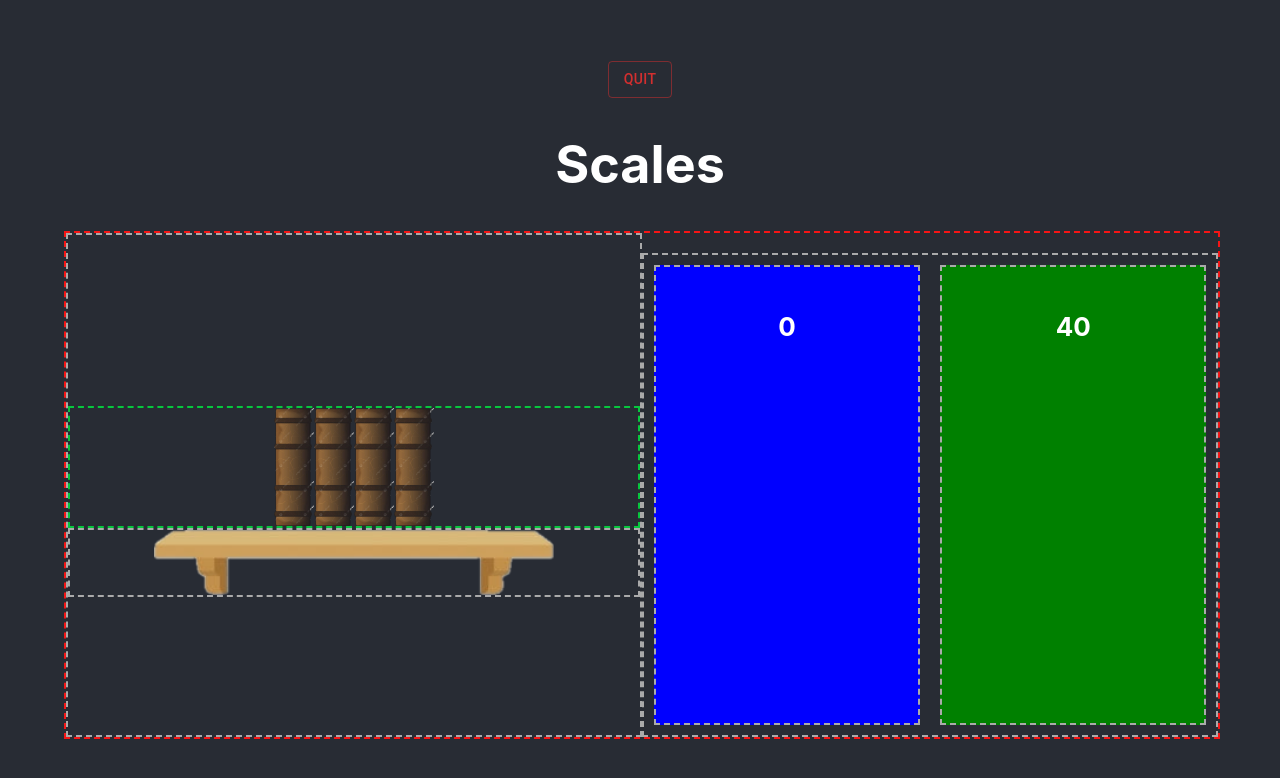
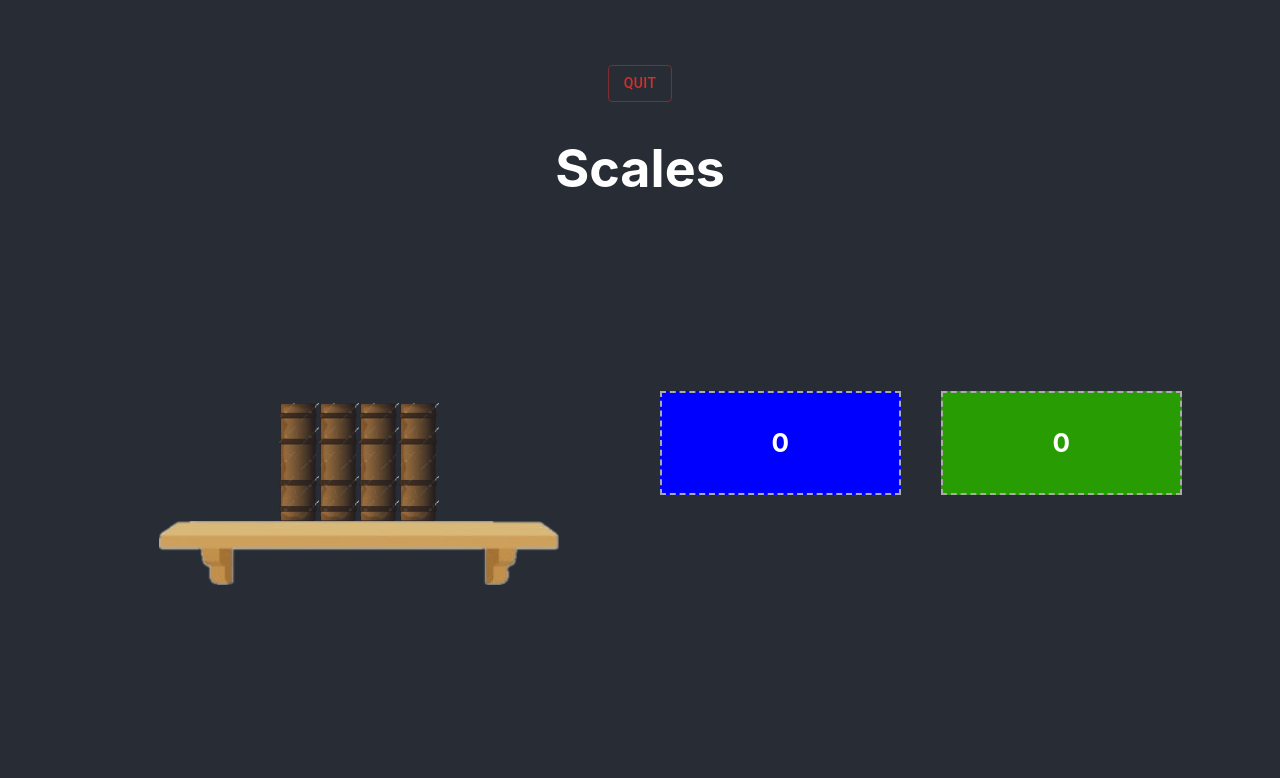
Before and after one commit to JB-Higgins22/CSC3032-2324-TEAM13, a React (Create React App) app in the folder troubles-experience/: page /scales in a window 1280 px wide. Shown: the top 778 px of the page. Built offline with nearby package versions, Linux system fonts and the light colour scheme.

Commit message:
Redesigned interface, animated scales

```diff
--- a/troubles-experience/src/classes/bookshelf.js
+++ b/troubles-experience/src/classes/bookshelf.js
@@ -7,4 +7,21 @@ export default class BookshelfObject {
       return this.issues;
     }
 
+    removeBook(issue) {
+        if (this.checkIfOnBookshelf(issue)) {
+            var index = this.issues.indexOf(issue);
+            this.issues.splice(index, 1);
+        }
+
+        return new BookshelfObject(this.issues);
+    }
+
+    checkIfOnBookshelf(issue) {
+        if (this.issues.indexOf(issue) > -1) {
+            return true;
+        } else {
+            return false;
+        }
+    }
+
   }
--- a/troubles-experience/src/pages/scales/scales.css
+++ b/troubles-experience/src/pages/scales/scales.css
@@ -11,45 +11,43 @@
   }
 
 .unionistSide {
-  background-color: blue;
   width: 80%;
-  height: auto;
-  border: 2px dashed #aaa;
   padding: 10px;
   margin: 10px;
-  min-height: 100px;
-  overflow: hidden;
+}
+
+.unionistPlatform {
+  background-color: blue;
+  border: 2px dashed #aaa;
+  margin: auto;
+}
+
+.unionistBooks {
+  margin-top: 30%;
+  display: flex;
+  height: auto;
+  width: auto;
+  justify-content: center;
 }
 
 .nationalistSide {
-  background-color: green;
   width: 80%;
-  height: auto;
-  border: 2px dashed #aaa;
   padding: 10px;
   margin: 10px;
-  min-height: 100px;
-  overflow: hidden;
 }
 
-.unionistIssue {
-  background-color: red;
-  width: 200px;
-  height: 75px;
+.nationalistPlatform {
+  background-color: rgb(39, 157, 3);
   border: 2px dashed #aaa;
-  padding: 10px;
-  margin: 10px;
-  overflow: hidden;
+  margin: auto;
 }
 
-.nationalistIssue {
-  background-color: orange;
-  width: 200px;
-  height: 75px;
-  border: 2px dashed #aaa;
-  padding: 10px;
-  margin: 10px;
-  overflow: hidden;
+.nationalistBooks {
+  margin-top: 30%;
+  display: flex;
+  height: auto;
+  width: auto;
+  justify-content: center;
 }
 
 .quitButton {
@@ -61,34 +59,48 @@
 .shelf-and-scale-wrapper {
   display: flex;
   width: 100%;
-  border: 2px dashed #f51515;
 }
 
 .shelf-zone {
-  border: 2px dashed #aaa;
   flex: 1;
   width: 1000px;
   height: 500px;
 }
 
 .books {
-  border: 2px dashed rgb(6, 199, 61);
   margin-top: 30%;
   display: flex;
   height: auto;
   width: auto;
   justify-content: center;
+  bottom: 0;
+}
+
+.booksOnShelf {
+  display: flex;
+  align-items: flex-end;
 }
 
 .shelf {
-  border: 2px dashed rgb(170, 170, 170);
   margin: auto;
   height: auto;
 }
 
 .drop-zone {
-  border: 2px dashed #aaa;
   flex: 1;
   width: 100%;
   height: auto;
 }
+
+.unionistBooks, .nationalistBooks {
+  transition: height 0.5s ease; /* Add transition property for height */
+}
+
+.unionistBooks,
+.nationalistBooks {
+  display: flex;
+  flex-direction: row; /* Display items side-by-side */
+  justify-content: center; /* Center items horizontally */
+  align-items: flex-end; /* Align items to the bottom */
+  height: auto; /* Ensure height adjusts based on content */
+}
--- a/troubles-experience/src/pages/scales/scales.js
+++ b/troubles-experience/src/pages/scales/scales.js
@@ -22,8 +22,15 @@ const Scales = () => {
   const [isDialogOpen, setDialogOpen] = useState(false);
   const [isConfirmQuitDialogOpen, setConfirmQuitDialogOpen] = useState(false);
   const [selectedIssue, setSelectedIssue] = useState(null);
+
+  const [unionistHeight, setUnionistHeight] = useState(10); // Initial height
+  const [nationalistHeight, setNationalistHeight] = useState(10); // Initial height
+
+  const [balancePercentage, setBalancePercentage] = useState(100); // Initial Balance
+
   //MUI
   const [checked, setChecked] = React.useState(false);
+
 
   useEffect(() => {
     initialiseScales();
@@ -69,7 +76,7 @@ const Scales = () => {
                                             '/self-determination.webp',
                                             10);
 
-    setPeaceScales(new ScalesObject([], [], 0, 40));
+    setPeaceScales(new ScalesObject([], [], 0, 0));
     setBookshelfObject(new BookshelfObject([decommissioningIssue, northSouthCouncilIssue, britishIrishCouncilIssue, selfDeterminationIssue]));
   }
 
@@ -87,13 +94,56 @@ const Scales = () => {
   };
 
   const placeOnUnionistSide = () => {
-    setPeaceScales((prevScales) => prevScales.placeOnUnionist(selectedIssue));
+    const updatedScales = peaceScales.placeOnUnionist(selectedIssue);
+    const updatedBookshelf = bookshelfObject.removeBook(selectedIssue);
+    setPeaceScales(updatedScales);
+    setBookshelfObject(updatedBookshelf);
+    updateHeight(updatedScales); // Call updateHeight to recalculate heights
+    updateBalance(updatedScales) // Call updateBalance to recalculate the scale balance
     handleCloseDialog();
+  };
+
+  const placeOnNationalistSide = () => {
+    const updatedScales = peaceScales.placeOnNationalist(selectedIssue);
+    const updatedBookshelf = bookshelfObject.removeBook(selectedIssue);
+    setPeaceScales(updatedScales);
+    setBookshelfObject(updatedBookshelf);
+    updateHeight(updatedScales); // Call updateHeight to recalculate heights
+    updateBalance(updatedScales) // Call updateBalance to recalculate the scale balance
+    handleCloseDialog();
+  };
+
+  const updateHeight = (scales) => {
+    const imageHeight = 20; // Example height of the image
+    const unionistHeight = scales.getUnionistIssues().length * imageHeight;
+    const nationalistHeight = scales.getNationalistIssues().length * imageHeight;
+    setUnionistHeight(unionistHeight);
+    setNationalistHeight(nationalistHeight);
+  };
+
+  const updateBalance = (scales) => {
+    const unionistWeight = scales.getUnionistWeight;
+    const nationalistWeight = scales.getNationalistWeight;
+
+    const totalWeight = nationalistWeight + unionistWeight;
+
+    // Calculate percentages
+    let unionistPercentage = 0;
+    let nationalistPercentage = 0;
+
+    if (unionistWeight !== 0) {
+      unionistPercentage = (unionistWeight / totalWeight) * 100;
     }
 
-  const placeOnNationalistSide = () => {
-    setPeaceScales((prevScales) => prevScales.placeOnNationalist(selectedIssue));
-    handleCloseDialog();
+    if (nationalistWeight !== 0) {
+      nationalistPercentage = (nationalistWeight / totalWeight) * 100;
+    }
+
+    // Calculate balance percentage
+    const balancePercentage = Math.abs(nationalistPercentage - unionistPercentage);
+
+    setBalancePercentage(balancePercentage);
+
   }
 
   const handleCloseDialog = () => {
@@ -129,7 +179,7 @@ const Scales = () => {
   };
 
   return (
-    <body>
+    <div>
       <div>
           <Button variant="outlined" color="error" className="quitButton" onClick={displayConfirmQuitDialog}>
             Quit
@@ -141,6 +191,7 @@ const Scales = () => {
 
         <div className="shelf-and-scale-wrapper">
 
+        <Slide direction="right" in={true} mountOnEnter unmountOnExit timeout={1000}>
           <div className="shelf-zone">
 
             <div className='books'>
@@ -170,15 +221,18 @@ const Scales = () => {
 
 
           </div>
+          </Slide>
+
+          <Slide direction="left" in={true} mountOnEnter unmountOnExit timeout={1000}>
           <div
             className="drop-zone"
             onDragOver={handleDragOver}
             onDrop={handleDrop}
             style={{ display: 'flex', justifyContent: 'center', marginTop: '20px' }}
           >
-            <Slide direction="right" in={true} mountOnEnter unmountOnExit timeout={1000}>
               <div className="unionistSide">
-                <h4>{peaceScales.getUnionistWeight()}</h4>
+
+                <div className="unionistBooks" style={{ height: `${unionistHeight}%` }}>
                     {peaceScales.getUnionistIssues().map((issue) => (
                       <div
                         className="unionistIssue"
@@ -188,14 +242,26 @@ const Scales = () => {
                         onDragStart={() => handleDragStart(issue)}
                         style={{ marginBottom: '10px', cursor: 'move' }}
                       >
-                    {issue.name}
+                        <img
+                  src={process.env.PUBLIC_URL + '/single-book.png'}
+                    alt="Bookshelf"
+                    style={{ width: '40px',
+                              height: 'auto',
+                              display: 'block',
+                              margin: 'auto' }} />
                       </div>
                   ))}
                   </div>
-            </Slide>
-            <Slide direction="left" in={true} mountOnEnter unmountOnExit timeout={1000}>
-              <div className="nationalistSide">
-                <h4>{peaceScales.getNationalistWeight()}</h4>
+
+                  <div className = "unionistPlatform">
+                    <h4>{peaceScales.getUnionistWeight()}</h4>
+                  </div>
+              </div>
+
+
+              <div className="nationalistSide" >
+
+                <div className="nationalistBooks" style={{ height: `${nationalistHeight}%` }}>
                     {peaceScales.getNationalistIssues().map((issue) => (
                       <div
                         className="nationalistIssue"
@@ -205,9 +271,22 @@ const Scales = () => {
                         onDragStart={() => handleDragStart(issue)}
                         style={{ marginBottom: '10px', cursor: 'move' }}
                       >
-                    {issue.name}
+                        <img
+                  src={process.env.PUBLIC_URL + '/single-book.png'}
+                    alt="Bookshelf"
+                    style={{ width: '40px',
+                              height: 'auto',
+                              display: 'block',
+                              margin: 'auto' }} />
                       </div>
                   ))}
+                  </div>
+
+                  <div className = "nationalistPlatform">
+                    <h4>{peaceScales.getNationalistWeight()}</h4>
+                  </div>
+              </div>
+
               </div>
               </Slide>
           </div>
@@ -227,7 +306,6 @@ const Scales = () => {
 
 
       </div>
-    </body>
   );
 };
 
```
Lines whose indentation alone changed are shown as unchanged.
